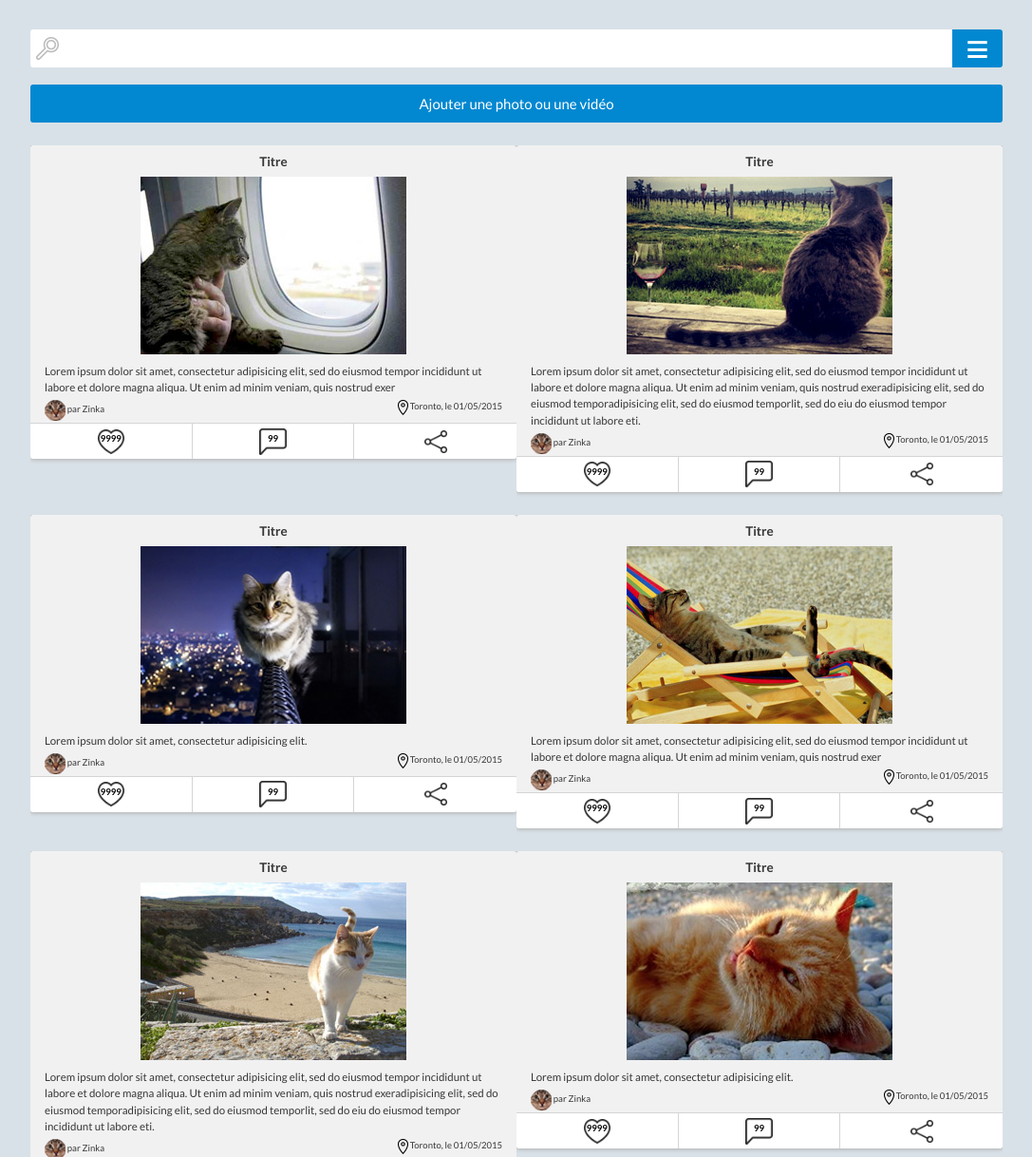
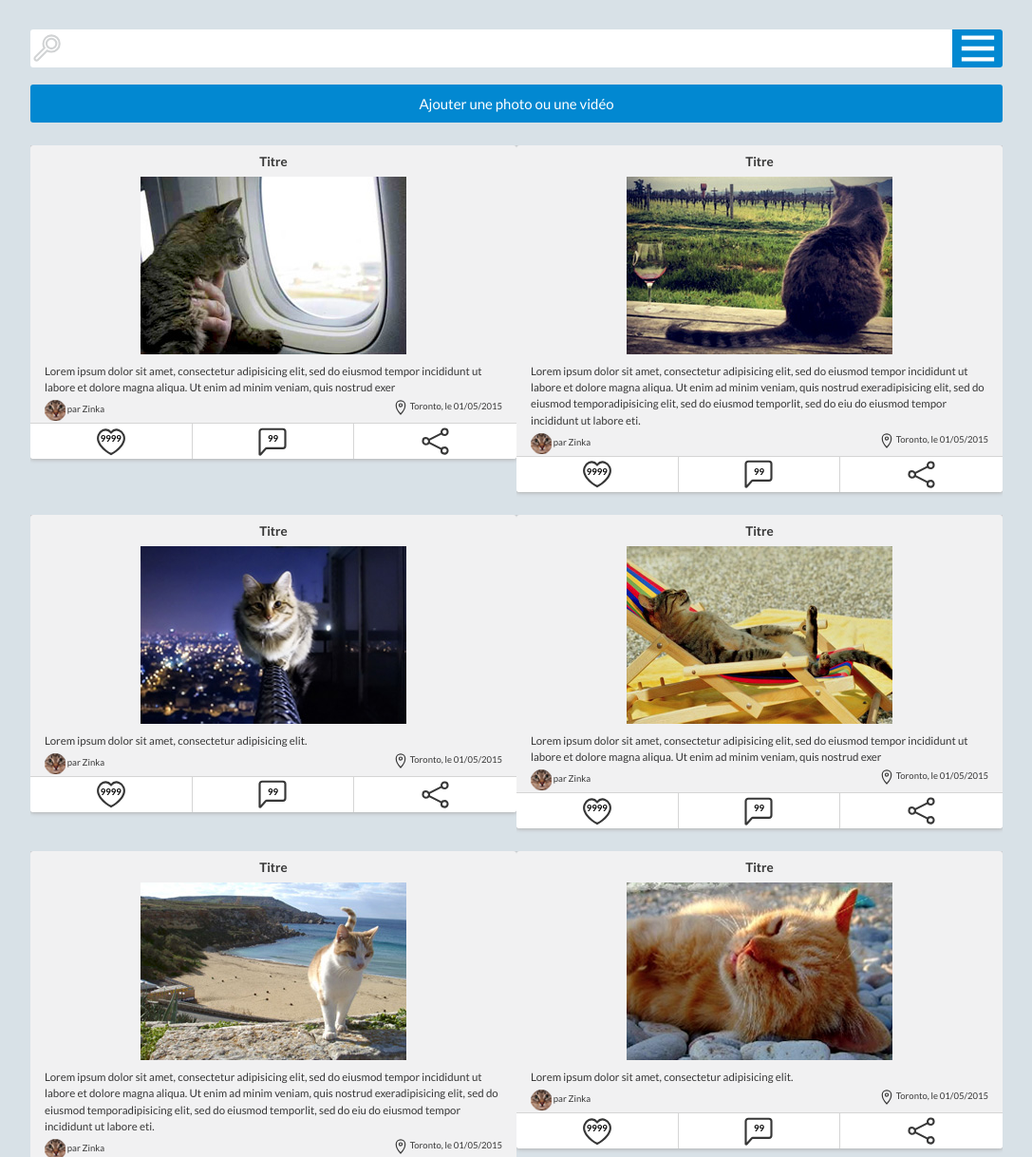
Before and after one commit to stephane-o/travelcat, a plain HTML site: page wall.html in a window 1280 px wide. Shown: the top 1218 px of the page at 95% size, without its empty margins (96-1183 px from the left). Drawn offline with Linux system fonts and the light colour scheme.

Commit message:
SVG Icon

```diff
--- a/css/style.css
+++ b/css/style.css
@@ -307,10 +307,10 @@
     background-color: #0288D1;
     width: 72.38493723849372%; /* 173px / 239px */
     display: inline-block;
-    -moz-box-shadow: 3px 4px 3px px #235B6D;
-    -webkit-box-shadow: 3px 4px 3px px #235B6D;
-    -o-box-shadow: 3px 4px 3px px #235B6D;
-    box-shadow: 3px 4px 3px px #235B6D;
+    -moz-box-shadow: 3px 4px 3px #235B6D;
+    -webkit-box-shadow: 3px 4px 3px #235B6D;
+    -o-box-shadow: 3px 4px 3px #235B6D;
+    box-shadow: 3px 4px 3px #235B6D;
     filter:progid:DXImageTransform.Microsoft.Shadow(color=#235B6D, Direction=143, Strength=3);
     margin: 18px 15px 4px 15px;
     font-family: 'Lato', sans-serif;
@@ -358,6 +358,7 @@
     filter:progid:DXImageTransform.Microsoft.Shadow(color=#19371D, Direction=143, Strength=3);
     width: 88.4375%; /* 283px / 320px */
     margin: 0 auto;
+    margin-bottom: 5px;
 }
 
 .bouton.inscription p {
@@ -453,14 +454,14 @@
     }
     .fenetreajout .action-boutons p {
         margin-left: 7px !important;
-        padding-left: 28px;
+        padding-left: 32px;
     }
     .action-boutons {
         overflow: visible;
     }
     .action-boutons .btn-envoyer {
         float: left;
-        width: 17.20745542949757% !important; /* 100px / 617px */
+        width: 18.20745542949757% !important; /* 100px / 617px */
         margin-left: -12px;
         color: black;
     }
@@ -514,21 +515,21 @@
     display: block;
     width: 28px;
     height: 28px;
-    background-image: url('../img/icon-sprite.png');
     margin: 0 auto;
     margin-top: 6px;
+    background-repeat:no-repeat;
 }
 
 .fenetreajout .action-boutons p.edition {
-    background-position: 0 0;
+    background-image: url('../img/icon-edition.svg');
 }
 
 .fenetreajout .action-boutons p.geolocalisation {
-    background-position: -28px 0;
+    background-image: url('../img/icon-geoloc.svg');
 }
 
 .fenetreajout .action-boutons p.envoyer {
-    background-position: -56px 0;
+    background-image: url('../img/icon-envoyer.svg');
 }
 
 /********************** FIN AJOUT FICHIER VIDEO CSS **********************/
@@ -568,6 +569,7 @@
 }
 
 .menu-btn {
+    background: url('../img/icon-hamburger.svg') no-repeat center;
     position: absolute;
     top: 0;
     right: 0;
@@ -575,11 +577,8 @@
     border-top-right-radius: 3px;
     border-bottom-right-radius: 3px;
     background-color: #0288d1;
-    height: 40px;
+    height: 100%;
     width: 53px;
-    font-size: 3em;
-    color: #fff;
-    line-height: 40px;
 }
 
 .post h1 {
@@ -703,18 +702,18 @@
 }
 
 .post .buttons .like {
-    background: #fff url(/img/icon-like.png) no-repeat center;
-    background-size: 28px 26px;
+    background: #fff url(../img/icon-like.svg) no-repeat center;
+    background-size: 30px;
 }
 
 .post .buttons .comm {
-    background: #fff url(/img/icon-comm.png) no-repeat center;
-    background-size: 29px 28px;
+    background: #fff url(../img/icon-comm.svg) no-repeat center;
+    background-size: 30px;
 }
 
 .post .buttons .share {
-    background: #fff url(/img/icon-share.png) no-repeat center;
-    background-size: 24px;
+    background: #fff url(../img/icon-share.svg) no-repeat center;
+    background-size: 29px;
     font-size: 0;
 }
 
--- a/wall.html
+++ b/wall.html
@@ -16,9 +16,9 @@
                 <div class="row">
                     <div class="col col-6">
                         <div class="search-wrapper">
-                            <img class="img-loupe" src="img/icon-loupe.png" />
+                            <img class="img-loupe" src="img/icon-loupe.svg" />
                             <input type="search" class="search-field" placeholder="">
-                            <button class="menu-btn">&equiv;</button>
+                            <button class="menu-btn"></button>
                         </div>
 
                         <!-- http://stackoverflow.com/questions/13761654/html5-image-icon-to-input-placeholder -->
@@ -50,7 +50,7 @@
                                 par Zinka</h5>
                             </div>
                             <div class="lieu">
-                                <h5><img src="img/icon-lieu.png" alt="Auteur post 1" />
+                                <h5><img src="img/icon-lieu.svg" width="16px" alt="Auteur post 1" />
                                 Toronto, le 01/05/2015</h5>
                             </div>
                             <div class="buttons">
@@ -70,7 +70,7 @@
                                 par Zinka</h5>
                             </div>
                             <div class="lieu">
-                                <h5><img src="img/icon-lieu.png" alt="Auteur post 1" />
+                                <h5><img src="img/icon-lieu.svg" width="16px" alt="Auteur post 1" />
                                 Toronto, le 01/05/2015</h5>
                             </div>
                             <div class="buttons">
@@ -90,7 +90,7 @@
                                 par Zinka</h5>
                             </div>
                             <div class="lieu">
-                                <h5><img src="img/icon-lieu.png" alt="Auteur post 1" />
+                                <h5><img src="img/icon-lieu.svg" width="16px" alt="Auteur post 1" />
                                 Toronto, le 01/05/2015</h5>
                             </div>
                             <div class="buttons">
@@ -110,7 +110,7 @@
                                 par Zinka</h5>
                             </div>
                             <div class="lieu">
-                                <h5><img src="img/icon-lieu.png" alt="Auteur post 1" />
+                                <h5><img src="img/icon-lieu.svg" width="16px" alt="Auteur post 1" />
                                 Toronto, le 01/05/2015</h5>
                             </div>
                             <div class="buttons">
@@ -130,7 +130,7 @@
                                 par Zinka</h5>
                             </div>
                             <div class="lieu">
-                                <h5><img src="img/icon-lieu.png" alt="Auteur post 1" />
+                                <h5><img src="img/icon-lieu.svg" width="16px" alt="Auteur post 1" />
                                 Toronto, le 01/05/2015</h5>
                             </div>
                             <div class="buttons">
@@ -150,7 +150,7 @@
                                 par Zinka</h5>
                             </div>
                             <div class="lieu">
-                                <h5><img src="img/icon-lieu.png" alt="Auteur post 1" />
+                                <h5><img src="img/icon-lieu.svg" width="16px" alt="Auteur post 1" />
                                 Toronto, le 01/05/2015</h5>
                             </div>
                             <div class="buttons">
```
Also changed, not shown: img/icon-comm.svg (added), img/icon-edition.svg (added), img/icon-envoyer.svg (added), img/icon-geoloc.svg (added), img/icon-hamburger.svg (added), img/icon-lieu.svg (added), img/icon-like.svg (added), img/icon-loupe.svg (added), img/icon-share.svg (added).
